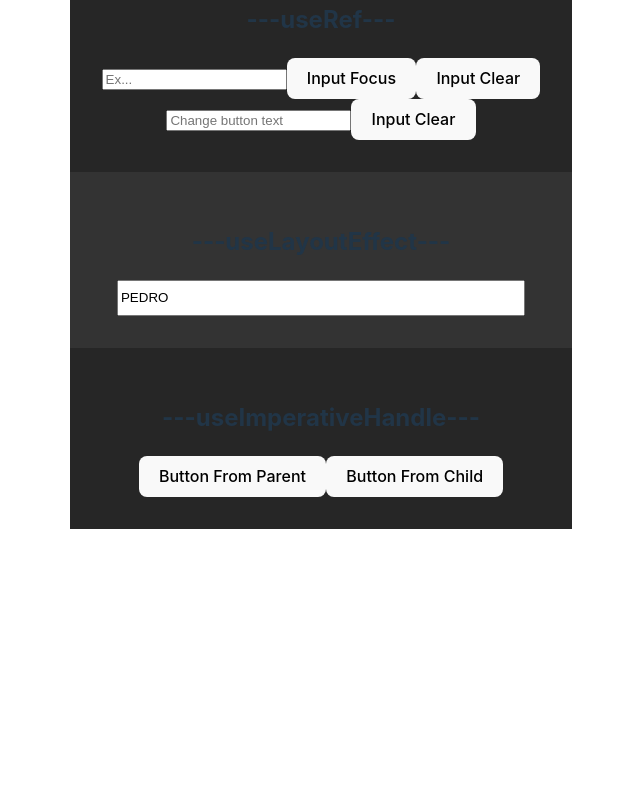
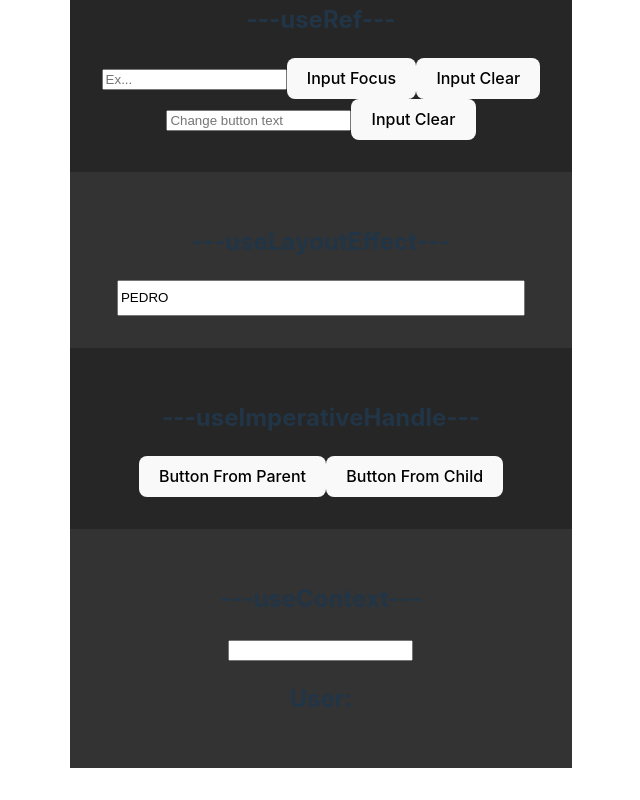
Before and after one commit to MarceloSLeal/react-estudos, a React (Vite) app in the folder variados/ReactHooks01/: page / in a window 1280 px wide. Shown: the part 898-1698 px from the top of the page, without its empty margins (319-959 px from the left). Before the commit the page ends 1459 px from the top, so only its background shows below. Built offline with nearby package versions, Linux system fonts and the light colour scheme; no server answers.

Commit message:
Hook useContext, muito útil em casos em que se precisa passar vários parâmetros

```diff
--- /dev/null
+++ b/variados/ReactHooks01/src/components/Login.tsx
@@ -0,0 +1,16 @@
+import { useContext } from "react";
+import { AppContext } from "../hooks/Context";
+
+const Login = () => {
+    const { setUsername } = useContext(AppContext);
+
+    return (
+        <div>
+            <input onChange={(event) => {
+                setUsername(event.target.value);
+            }} />
+        </div>
+    );
+}
+
+export default Login;
--- /dev/null
+++ b/variados/ReactHooks01/src/components/User.tsx
@@ -0,0 +1,15 @@
+import { useContext } from "react";
+import { AppContext } from "../hooks/Context";
+
+const User = () => {
+
+    const { username } = useContext(AppContext);
+
+    return (
+        <div>
+            <h2>User: {username}</h2>
+        </div>
+    );
+}
+
+export default User;
--- /dev/null
+++ b/variados/ReactHooks01/src/hooks/Context.tsx
@@ -0,0 +1,20 @@
+import { useState, createContext } from "react";
+import Login from '../components/Login';
+import User from '../components/User'
+
+export const AppContext = createContext({ username: "", setUsername: (_: string) => {}});
+
+const ContextTutorial = () => {
+    const [username, setUsername] = useState("");
+
+    return (
+        <div className="div1">
+            <h2>---useContext---</h2>
+            <AppContext.Provider value={{username, setUsername}}>
+                <Login /> <User />
+            </AppContext.Provider>
+        </div>
+    );
+}
+
+export default ContextTutorial;
--- a/variados/ReactHooks01/src/main.tsx
+++ b/variados/ReactHooks01/src/main.tsx
@@ -8,6 +8,7 @@ import Effect from './hooks/Effect.tsx'
 import Ref from './hooks/Ref.tsx'
 import LayoutEffect from './hooks/LayoutEffect.tsx'
 import ImperativeHandle from './hooks/ImperativeHandle.tsx'
+import Context from './hooks/Context.tsx'
 
 ReactDOM.createRoot(document.getElementById('root')!).render(
   <React.StrictMode>
@@ -17,5 +18,6 @@ ReactDOM.createRoot(document.getElementById('root')!).render(
     <Ref />
     <LayoutEffect />
     <ImperativeHandle />
+    <Context />
   </React.StrictMode>,
 )
```
